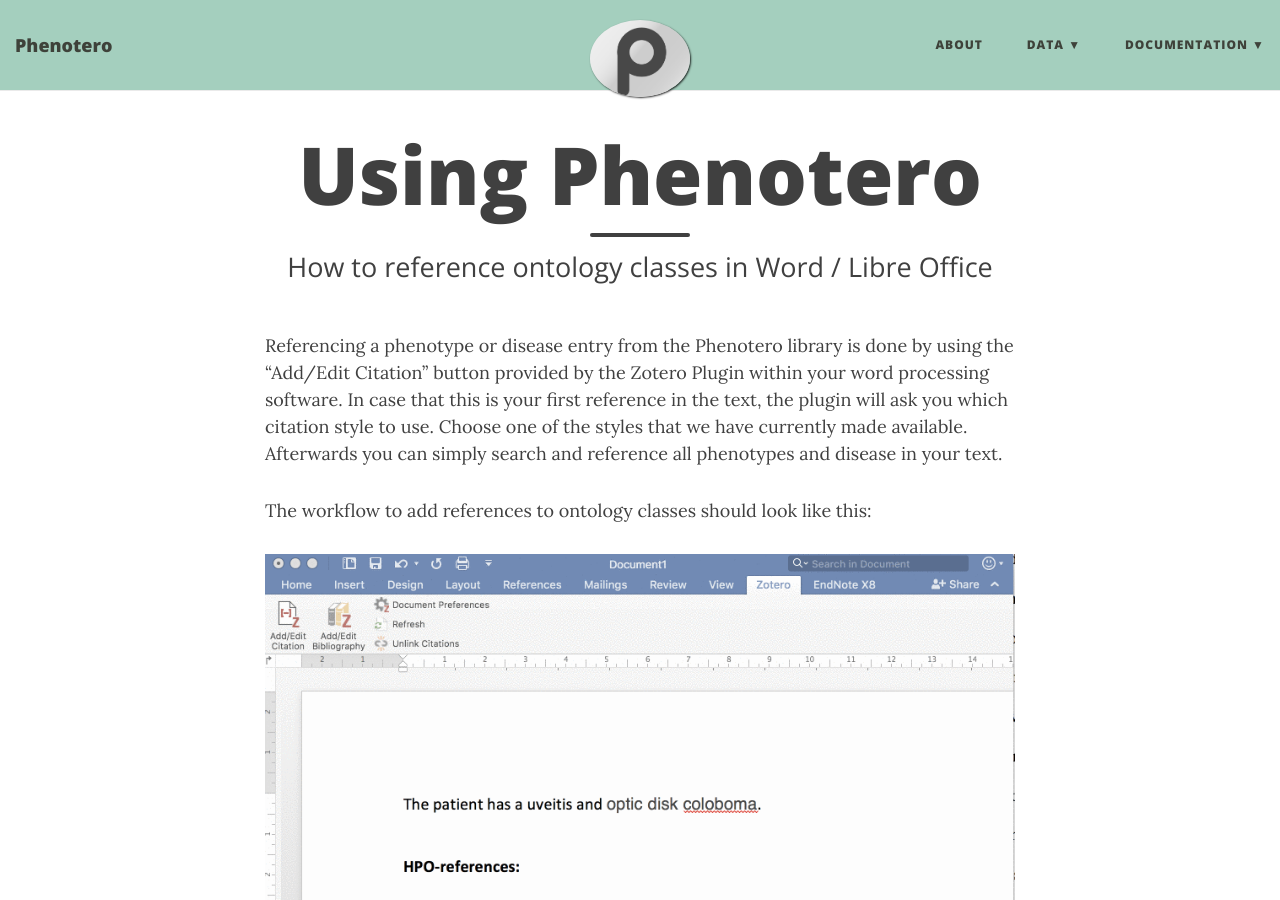
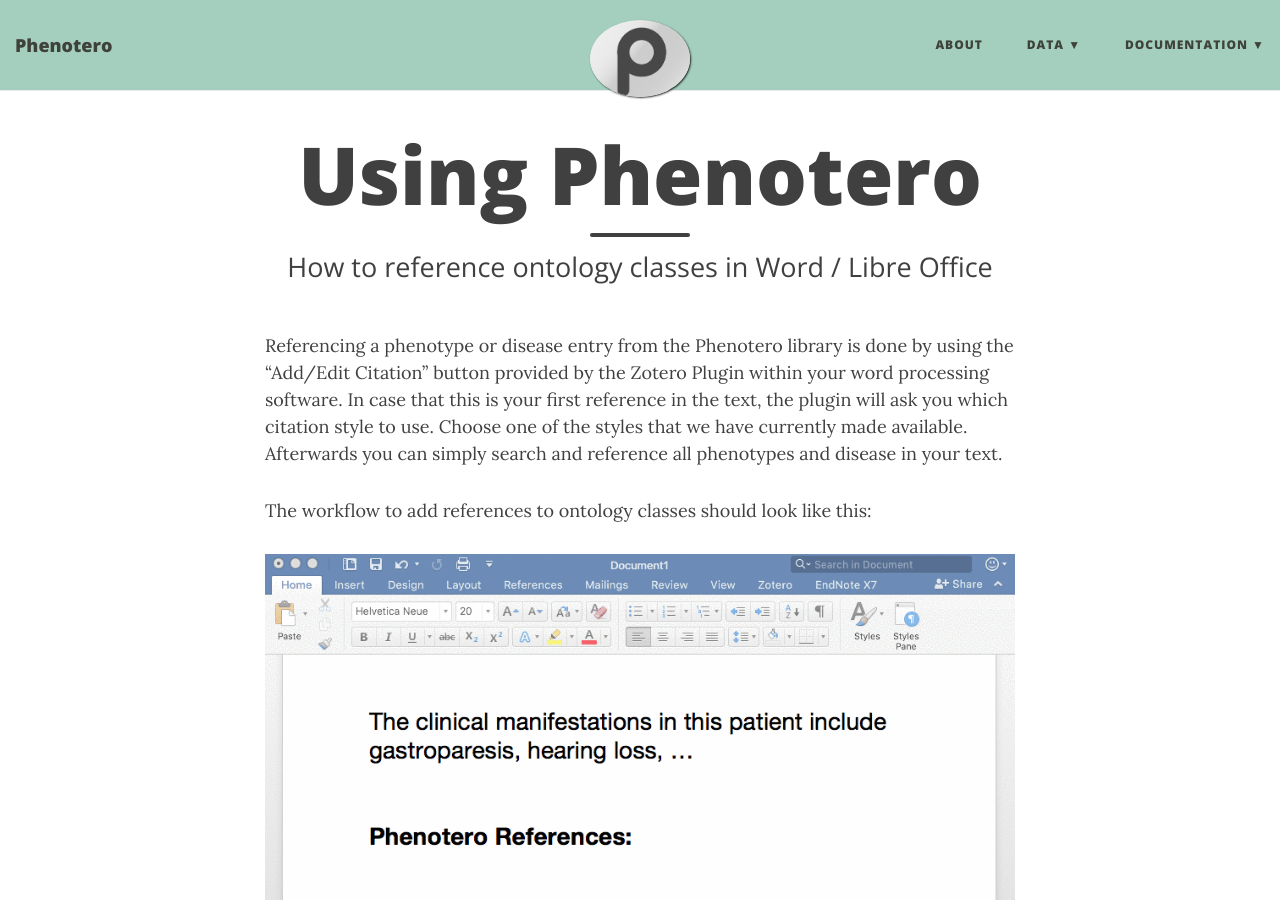
Before and after one commit to phenotero/phenotero.github.io, a Jekyll site: the page built from doc_usage.md, in a window 1280 px wide and 900 px high. Built offline with Jekyll 4.4.1, drawn with Linux system fonts in a browser that asks for light colours; nearby versions of some CDN libraries.

Commit message:
wrong gif referenced

```diff
--- a/doc_usage.md
+++ b/doc_usage.md
@@ -11,7 +11,7 @@ In case that this is your first reference in the text, the plugin will ask you w
 
 The workflow to add references to ontology classes should look like this:
 
-![annotate](/img/screenshots/phenotero.gif "Phenotero - Annotate as you write")
+![annotate](/img/screenshots/phenotero_in_action.gif "Phenotero - Annotate as you write")
 
 
 If you want to add a bibliography to your text, simply use the “Add/Edit Bibliography” button within the Zotero plugin. Citation styles are [available here](/data_csl).
```
